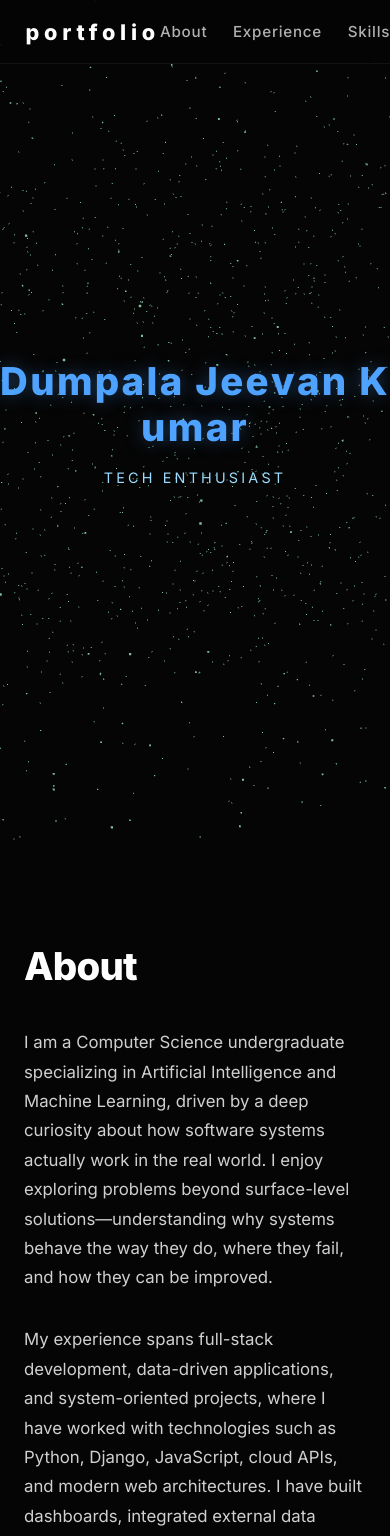
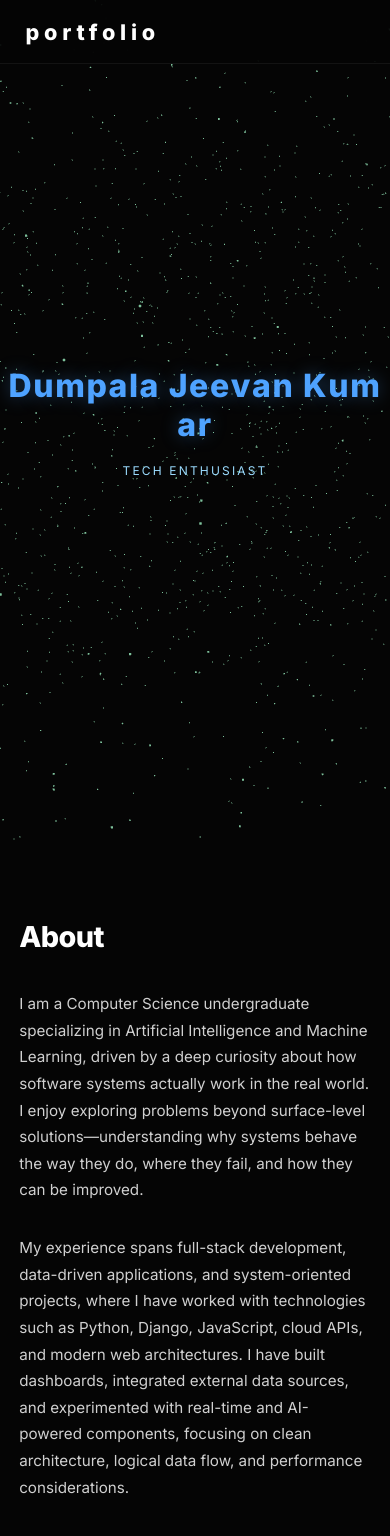
Before and after one commit to dumpalajeevankumar1/Portfolio, a React (Vite) app: page / in a window 390 px wide. Shown: the top 1536 px of the page. Built offline with nearby package versions, Linux system fonts and the light colour scheme.

Commit message:
Portfolio ready

```diff
--- a/src/index.css
+++ b/src/index.css
@@ -760,3 +760,90 @@ body {
     gap: 1.6rem;
   }
 }
+
+/* ================= MOBILE NAVBAR ================= */
+
+@media (max-width: 768px) {
+  .nav-links {
+    position: fixed;
+    top: 64px;
+    right: 0;
+
+    width: 100%;
+    max-width: 320px;
+    height: calc(100vh - 64px);
+
+    flex-direction: column;
+    align-items: flex-start;
+    gap: 1.8rem;
+
+    padding: 2rem;
+
+    background: rgba(5, 5, 5, 0.95);
+    backdrop-filter: blur(12px);
+
+    transform: translateX(100%);
+    transition: transform 0.35s ease;
+  }
+
+  .nav-links.open {
+    transform: translateX(0);
+  }
+
+  .nav-links li {
+    font-size: 1.05rem;
+  }
+}
+
+/* ================= EXTRA SMALL DEVICES ================= */
+
+@media (max-width: 480px) {
+  .content-section {
+    padding: 3.2rem 1.2rem;
+  }
+
+  .generated-name {
+    font-size: 2rem;
+    letter-spacing: 0.05em;
+  }
+
+  .generated-subtitle {
+    font-size: 0.75rem;
+    letter-spacing: 0.18em;
+  }
+}
+
+@media (max-width: 480px) {
+  .about-section {
+    gap: 2rem;
+  }
+
+  .about-left h2 {
+    font-size: 1.8rem;
+  }
+
+  .about-left p {
+    font-size: 0.95rem;
+  }
+
+  .profile-image {
+    width: 260px;
+    height: 340px;
+  }
+}
+
+@media (max-width: 768px) {
+  .nav-links li,
+  .resume-button,
+  .project-link {
+    padding: 0.6rem 0;
+  }
+}
+
+@media (max-width: 480px) {
+  .projects-list,
+  .contact-grid,
+  .skills-grid {
+    grid-template-columns: 1fr;
+  }
+}
```
